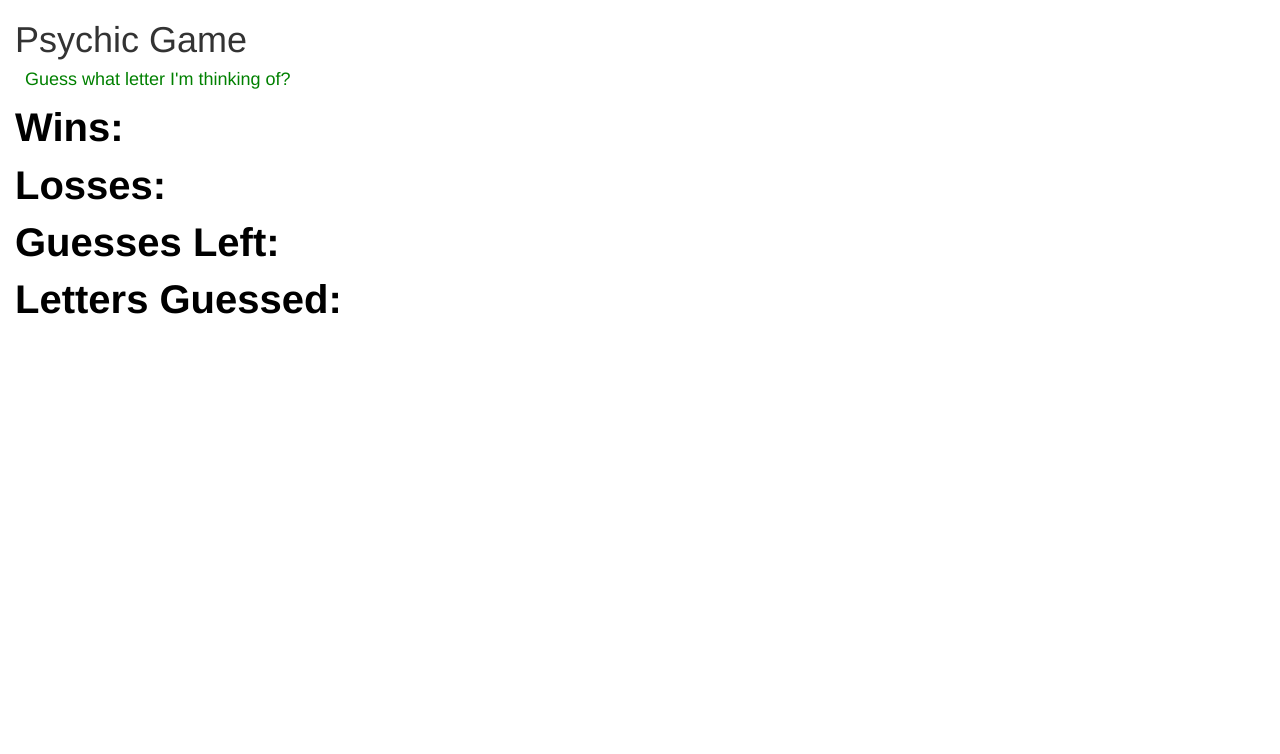
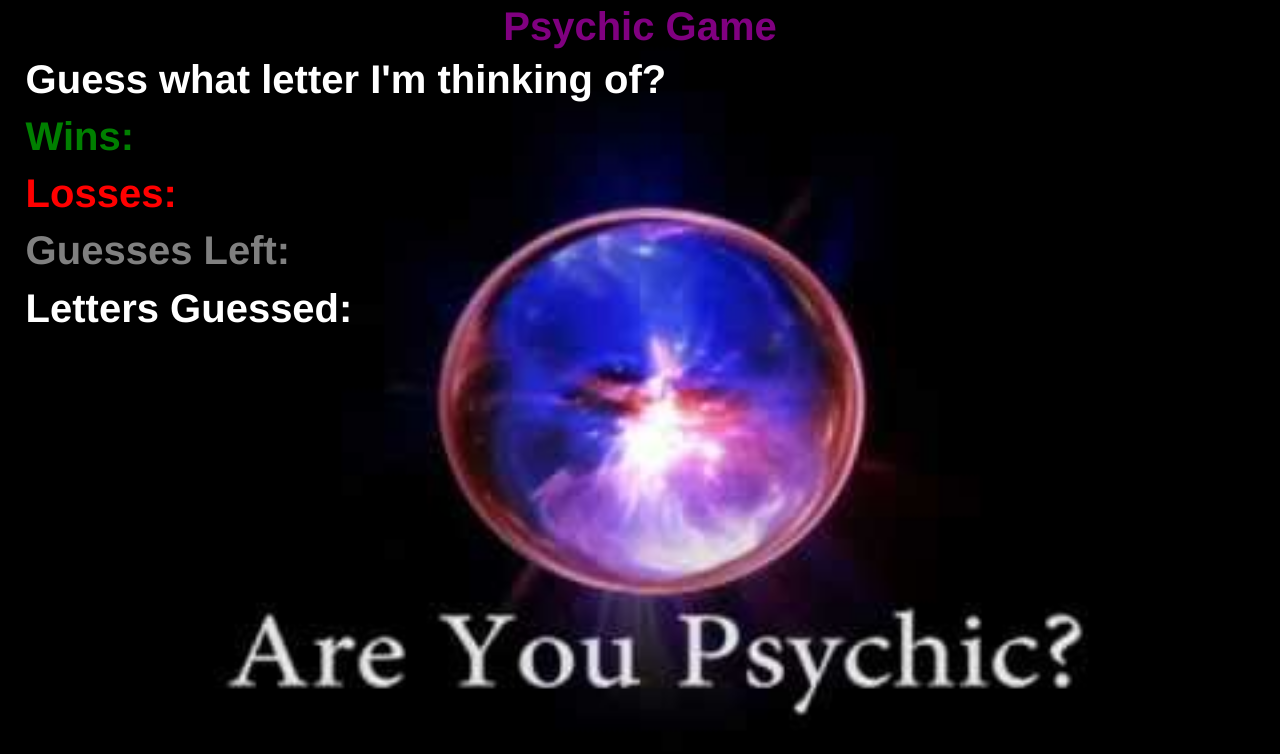
Before and after one commit to shoaibnaeem93/Psychic-Game, a plain HTML site: page index.html in a window 1280 px wide. Drawn offline with nearby package versions, Linux system fonts and the light colour scheme; files whose address does not match are found by name.

Commit message:
pretty much done

```diff
--- a/assets/css/style.css
+++ b/assets/css/style.css
@@ -1,10 +1,73 @@
-h4 {
-    margin-left: 10px;
+html {
+    background: url("/Users/shoaibnaeem93/Desktop/Homework/Psychic-Game/assets/images/psychic.jpg") no-repeat center center fixed;
+        -webkit-background-size: cover;
+        -moz-background-size: cover;
+        -o-background-size: cover;
+        background-size: cover;
+}
+
+.container-fluid {
+    background: url("/Users/shoaibnaeem93/Desktop/Homework/Psychic-Game/assets/images/psychic.jpg") no-repeat center center fixed;
+        -webkit-background-size: cover;
+        -moz-background-size: cover;
+        -o-background-size: cover;
+        background-size: cover;
+}
+
+#logo {
+    width: 100%;
+    color: purple;
+    font-size: 40px;
+    font-weight: bolder;
+    text-align: center;
+}
+
+#logo:hover,
+  input[type=submit]:hover {
+    color: rgb(205, 70, 218);
+}
+
+.slideDown{
+    animation-name: reappear;
+    animation-duration: 5s;
+    animation-timing-function: ease;
+}
+
+@keyframes reappear {
+    0% {opacity: 0;}
+    100% {opacity: 1;}
+}
+
+
+#game {
+    font-weight: bolder;
+    font-size: 40px;
+    background: url("/Users/shoaibnaeem93/Desktop/Homework/Psychic-Game/assets/images/psychic.jpg") no-repeat center center fixed;
+    -webkit-background-size: cover;
+    -moz-background-size: cover;
+    -o-background-size: cover;
+    background-size: cover;
+}
+
+.scoreboard {
+    margin-left: 2%;
+}
+
+#Guess {
+    color: white;
+}
+#Wins {
     color: green;
 }
 
-#game {
-    color: black;
-    font-weight: bolder;
-    font-size: 40px;
+#Losses {
+    color: red
 }
+
+#GuessesLeft {
+    color: grey;
+}
+
+#LettersGuessed {
+    color: white;
+}
--- a/assets/javascript/game.js
+++ b/assets/javascript/game.js
@@ -65,12 +65,13 @@ var computerGuess = cpuLetter[Math.floor(Math.random()*cpuLetter.length)];
 
 
 
+
         var html =
-
+        "<div class= 'scoreboard' id='Guess'> Guess what letter I'm thinking of?" +
         "<div class='scoreboard' id='Wins'>Wins: " + wins + "</div>" +
         "<div class='scoreboard' id='Losses'>Losses: " + losses + "</div>" +
         "<div class='scoreboard' id='GuessesLeft'>Guesses Left: " + guessesLeft + "</div>" +
-        "<div class='scoreboard' id='LettersGuesses'>Letters Guessed: " + lettersGuessed + "</div>";
+        "<div class='scoreboard' id='LettersGuessed'>Letters Guessed: " + lettersGuessed + "</div>";
 
 
 		document.querySelector('#game').innerHTML = html;
--- a/index.html
+++ b/index.html
@@ -10,12 +10,14 @@
   <body>
 
     <div class="container-fluid">
-       <div id= "head">
-        <h1>Psychic Game</h1>
-        <h4>Guess what letter I'm thinking of?</h4>
+        <div class="col-md-1"></div>
+        <a id="logo" class="navbar-brand slideDown" href="index.html">Psychic Game</a>
         </div>
 
+
+
         <div id= "game">
+        <div class= "scoreboard" id="Guess">Guess what letter I'm thinking of? </div>
         <div class= "scoreboard" id= "Wins"> Wins:</div>
         <div class= "scoreboard" id= "Losses"> Losses:</div>
         <div class= "scoreboard" id= "GuessesLeft"> Guesses Left:</div>
```
Also changed, not shown: assets/images/psychic.jpg (added).
